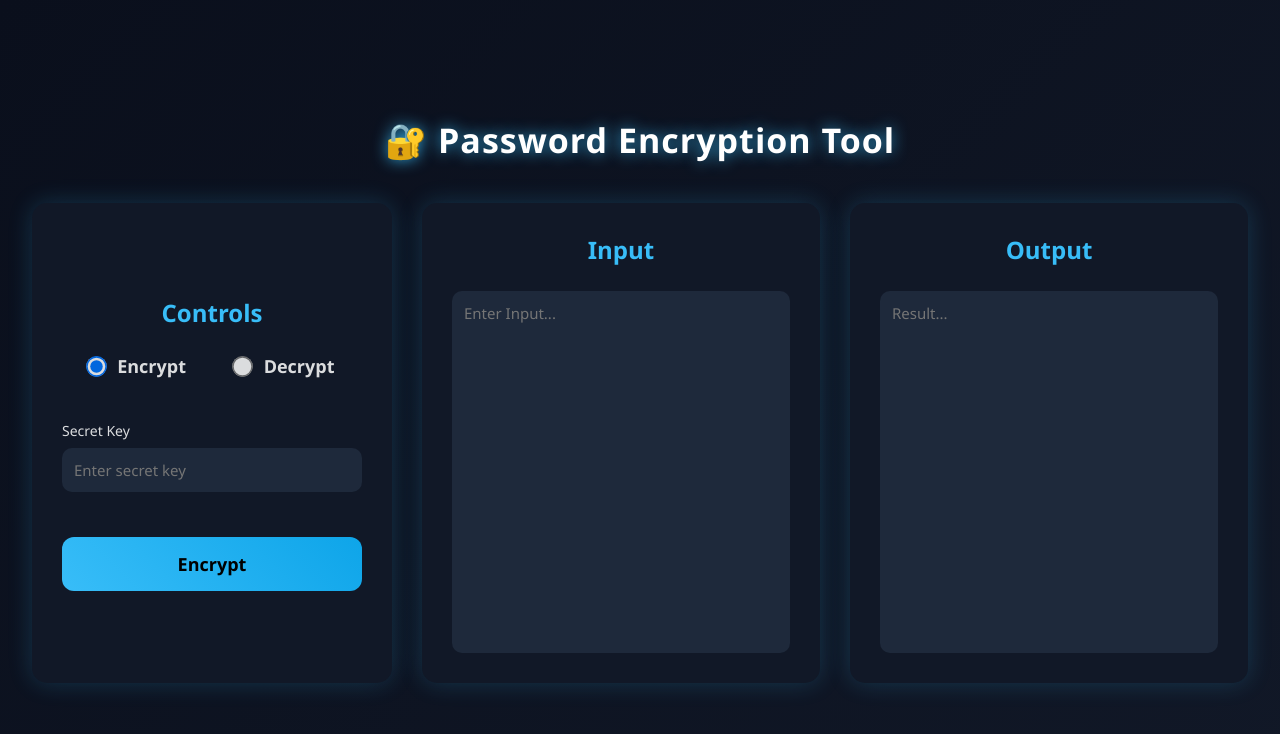
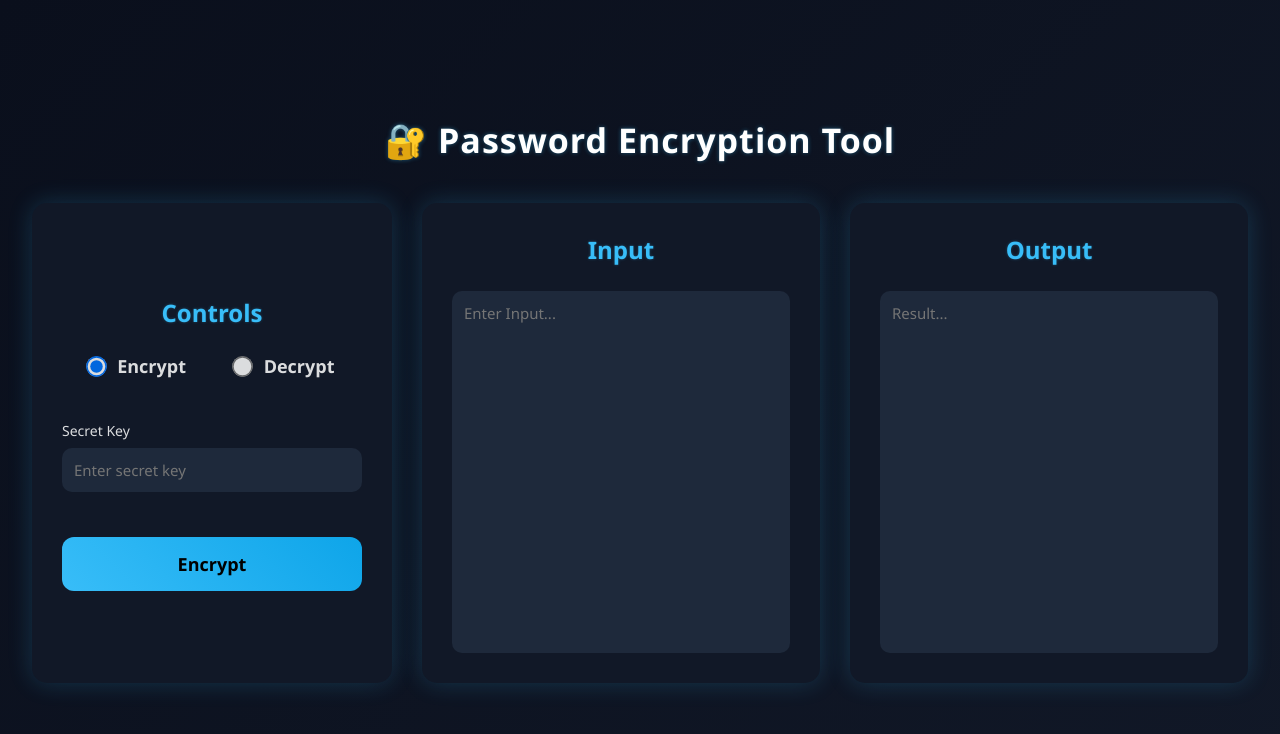
Before and after one commit to hariomgugale45/ApexplanetT2, a plain HTML site: page index.html in a window 1280 px wide. Drawn offline with nearby package versions, Linux system fonts and the light colour scheme.

Commit message:
Changed the bluring text

```diff
--- a/style.css
+++ b/style.css
@@ -12,6 +12,10 @@ body {
   align-items: center;
   min-height: 100vh;
   color: white;
+
+  /* Make text sharper */
+  -webkit-font-smoothing: antialiased;
+  -moz-osx-font-smoothing: grayscale;
 }
 
 .app {
@@ -25,7 +29,9 @@ body {
   margin-bottom: 40px;
   font-size: 34px;
   letter-spacing: 1px;
-  text-shadow: 0 0 15px rgba(56, 189, 248, 0.8);
+
+  /* Reduced glow (was 15px) */
+  text-shadow: 0 0 4px rgba(56, 189, 248, 0.4);
 }
 
 .main-container {
@@ -63,6 +69,9 @@ body {
   text-align: center;
   margin-bottom: 25px;
   color: #38bdf8;
+
+  /* Slight glow only */
+  text-shadow: 0 0 3px rgba(56, 189, 248, 0.3);
 }
 
 .toggle {
```
